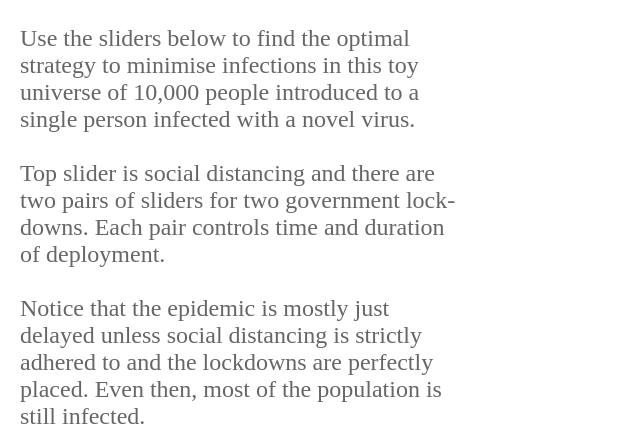
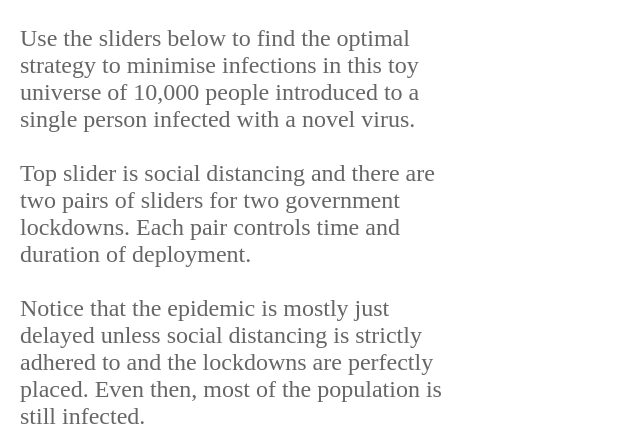
Before and after one commit to op12no2/novel, a plain HTML site: page index.htm in a window 1280 px wide. Shown: the part 692-1140 px from the top of the page, without its empty margins (0-640 px from the left). Drawn offline with nearby package versions, Linux system fonts and the light colour scheme.

Commit message:
Update index.htm

```diff
--- a/index.htm
+++ b/index.htm
@@ -127,7 +127,7 @@ Use the sliders below to find the optimal strategy to minimise infections in thi
 of 10,000 people introduced to a single person infected with a novel virus.
 <br><br>
 Top slider is social distancing and there are two pairs of sliders for two
-government lock-downs. Each pair controls time and duration of deployment.
+government lockdowns. Each pair controls time and duration of deployment.
 <br><br>
 Notice that the epidemic is mostly just delayed unless social distancing is strictly adhered to
 and the lockdowns are perfectly placed. Even then, most of the population is still infected.
```
